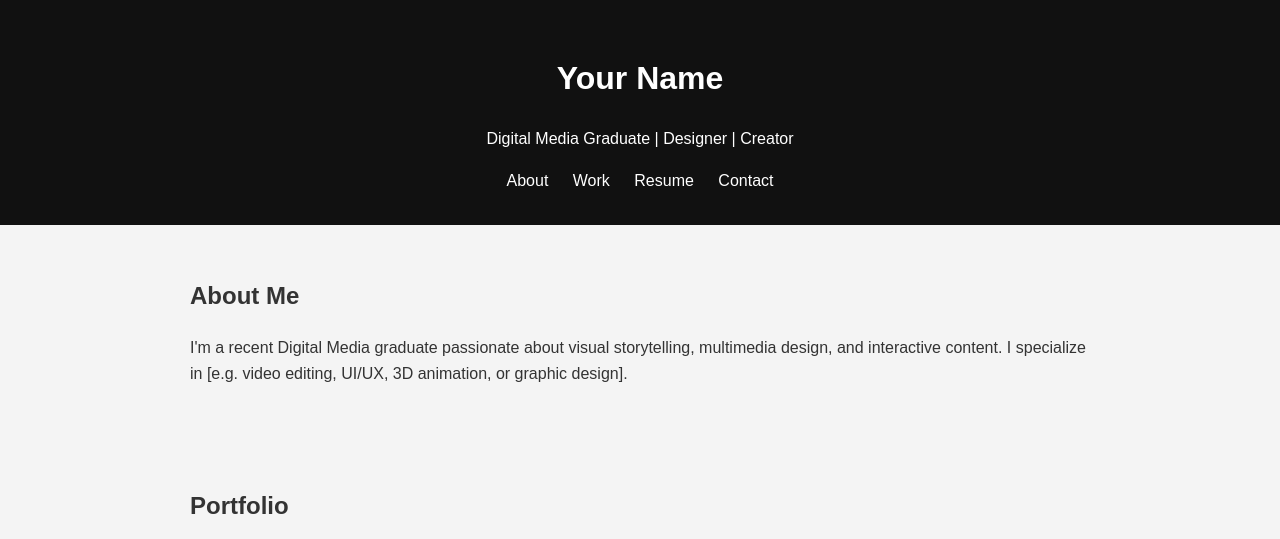
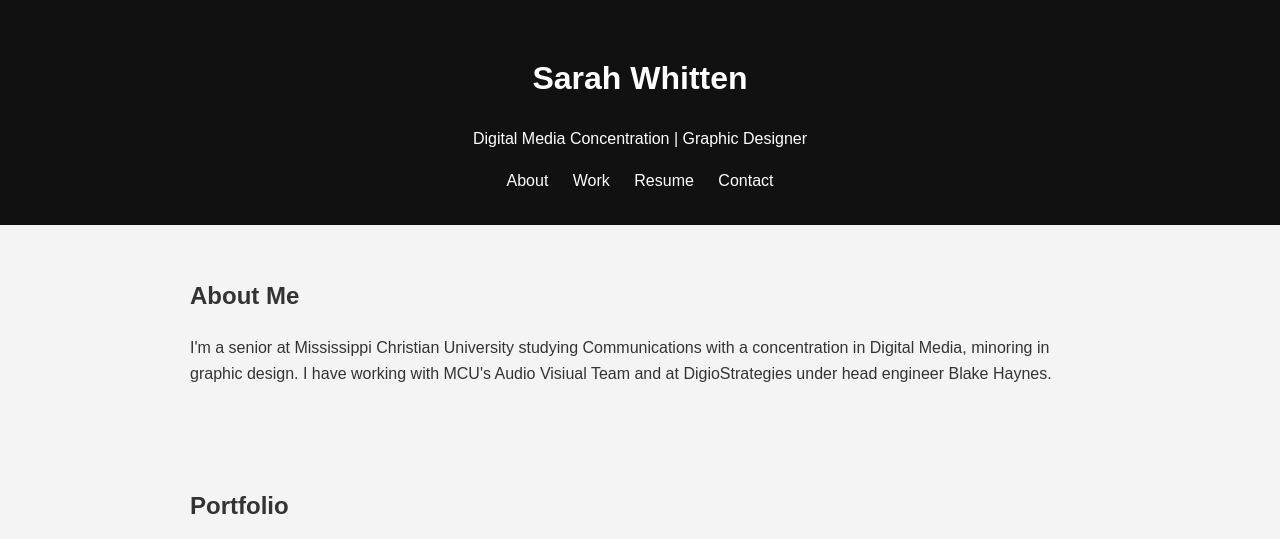
Before and after one commit to SarahGrace104/portfolio-site, a plain HTML site: page index.html in a window 1280 px wide. Shown: the top 539 px of the page. Drawn offline with Linux system fonts and the light colour scheme.

Commit message:
Update index.html

```diff
--- a/index.html
+++ b/index.html
@@ -8,8 +8,8 @@
 </head>
 <body>
   <header>
-    <h1>Your Name</h1>
-    <p>Digital Media Graduate | Designer | Creator</p>
+    <h1>Sarah Whitten</h1>
+    <p>Digital Media Concentration | Graphic Designer </p>
     <nav>
       <a href="#about">About</a>
       <a href="#portfolio">Work</a>
@@ -21,9 +21,7 @@
   <section id="about">
     <h2>About Me</h2>
     <p>
-      I'm a recent Digital Media graduate passionate about visual storytelling,
-      multimedia design, and interactive content. I specialize in [e.g. video editing,
-      UI/UX, 3D animation, or graphic design].
+      I'm a senior at Mississippi Christian University studying Communications with a concentration in Digital Media, minoring in graphic design. I have working with MCU's Audio Visiual Team and at DigioStrategies under head engineer Blake Haynes.
     </p>
   </section>
 
@@ -51,11 +49,11 @@
       <textarea placeholder="Your Message" required></textarea>
       <button type="submit">Send</button>
     </form>
-    <p>Or reach me at: <a href="mailto:your.email@example.com">your.email@example.com</a></p>
+    <p>Or reach me at: <a href="mailto:sarahgracewhitten2@gmail.com">sarahgracewhitten2@gmail.com</a></p>
   </section>
 
   <footer>
-    <p>&copy; 2025 Your Name | Portfolio</p>
+    <p>&copy; 2025 Sarah Whitten | Portfolio</p>
   </footer>
 </body>
 </html>
```
